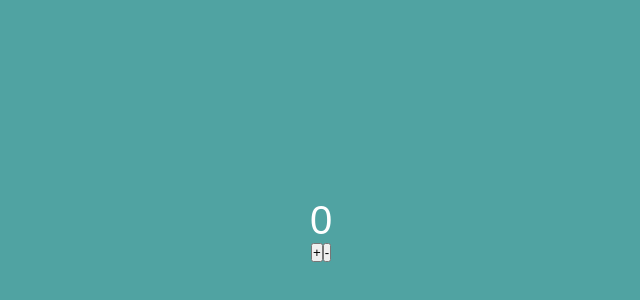
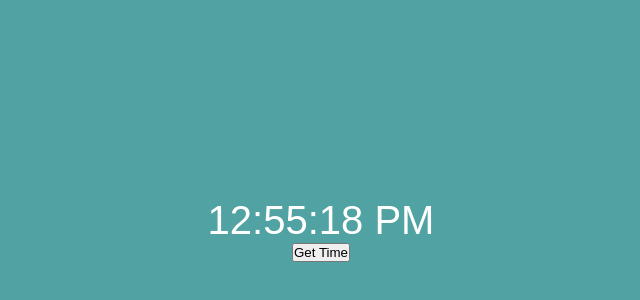
Before and after one commit to kaayush163/React-AngelaYu-Learn, a React (Create React App) app: page / in a window 1280 px wide. Shown: the part 10-310 px from the top of the page, without its empty margins (319-959 px from the left). Built offline with nearby package versions, Linux system fonts and the light colour scheme.

Commit message:
setInterval for dynamically change time without clicking button

```diff
--- a/src/components/App.jsx
+++ b/src/components/App.jsx
@@ -1,34 +1,55 @@
 import React, { useState } from "react";
 
 function App() {
-  // var ct = 0;
-  const [count, setCount] = React.useState(0);
-  // console.log(state); // can see two arguments
+  setInterval(changeTime, 1000);
+  const newTime = new Date().toLocaleTimeString();
+  const [time, setTime] = useState(newTime);
+  function changeTime() {
+    // setTime = new Date().toLocaleTimeString;
+    const newTime = new Date().toLocaleTimeString();
+    setTime(newTime);
+  }
 
-  function increase() {
-    setCount(count + 1);
-    // ct++;
-    // ReactDOM.render(
-    //   <div className="container">
-    //     <h1>{ct}</h1>
-    //     <button onClick={increase}>+</button>
-    //   </div>,
-    //   document.getElementById("root"),
-    // );
-  }
-  function decrease() {
-    setCount(count - 1);
-  }
   return (
     <div className="container">
-      <h1>{count}</h1>
-      <button onClick={increase}>+</button>
-      <button onClick={decrease}>-</button>
+      <h1>{time}</h1>
+      <button onClick={changeTime}>Get Time</button>
     </div>
   );
 }
 
 export default App;
+// import React, { useState } from "react";
+
+// function App() {
+//   // var ct = 0;
+//   const [count, setCount] = React.useState(0);
+//   // console.log(state); // can see two arguments
+
+//   function increase() {
+//     setCount(count + 1);
+//     // ct++;
+//     // ReactDOM.render(
+//     //   <div className="container">
+//     //     <h1>{ct}</h1>
+//     //     <button onClick={increase}>+</button>
+//     //   </div>,
+//     //   document.getElementById("root"),
+//     // );
+//   }
+//   function decrease() {
+//     setCount(count - 1);
+//   }
+//   return (
+//     <div className="container">
+//       <h1>{count}</h1>
+//       <button onClick={increase}>+</button>
+//       <button onClick={decrease}>-</button>
+//     </div>
+//   );
+// }
+
+// export default App;
 // import React from "react";
 
 // function strike() {
```
